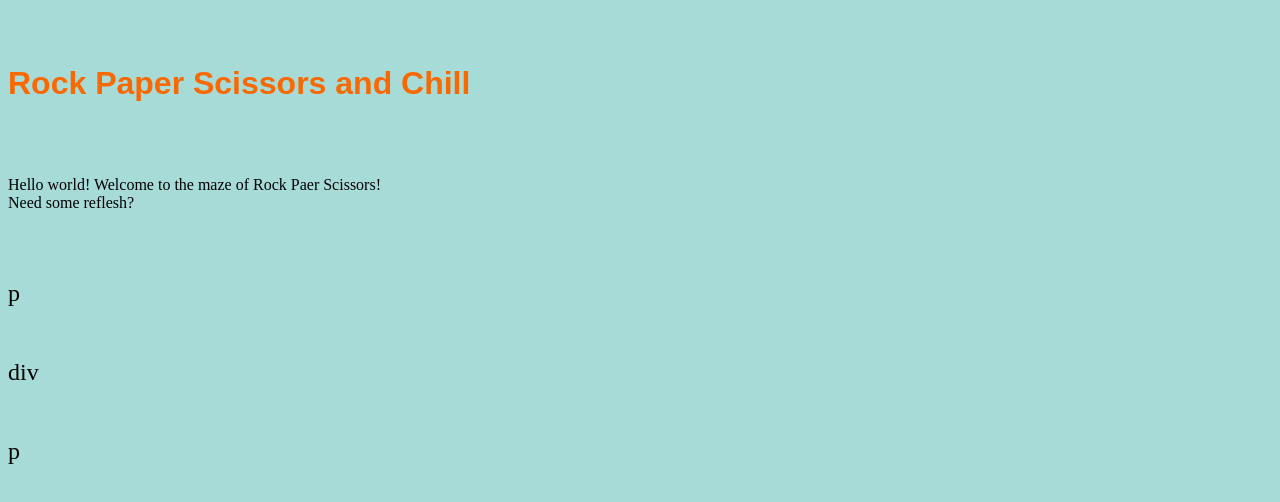
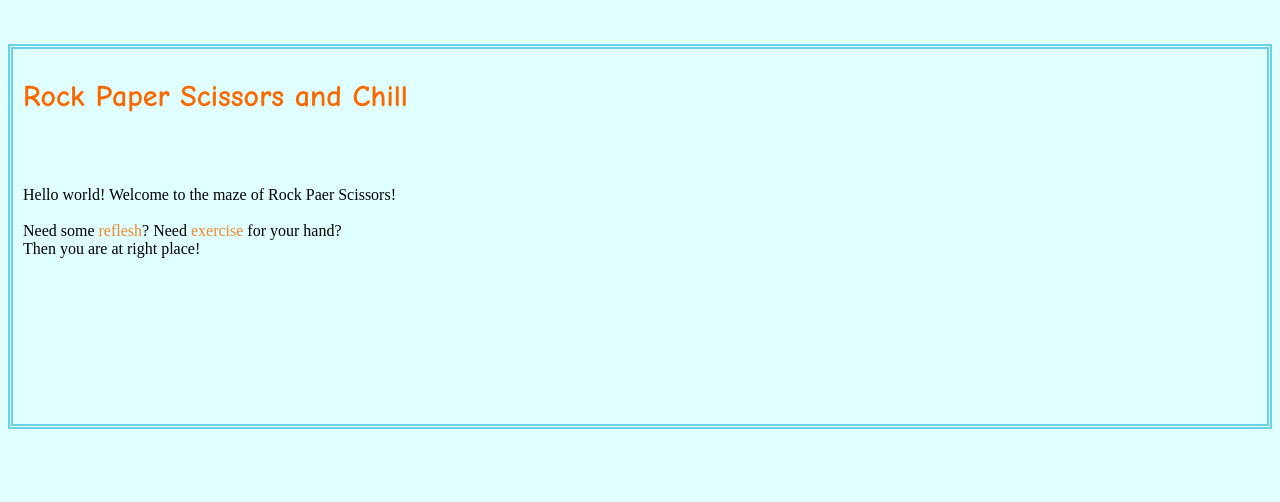
Before and after one commit to tanysaur/leapmotion-rps, a website: page public/index.html in a window 1280 px wide. Drawn offline with nearby package versions, Linux system fonts and the light colour scheme.

Commit message:
new-update

```diff
--- a/public/index.css
+++ b/public/index.css
@@ -0,0 +1,10 @@
+
+h1 {
+  font-family: Comic Sans MS;
+  font-size: 30px;
+}
+
+p　{
+  font-family: arial;
+  font-size: 10px;
+}
--- a/public/index.html
+++ b/public/index.html
@@ -1,7 +1,7 @@
 <!DOCTYPE html>
 <html>
 <head>
-  <body><body bgcolor="A7DBD8">
+  <body><body bgcolor="#E0FFFF">
   <title>RPS N Chill</title>
   <link rel="stylesheet" tyoe="text/css" href="index.css">
   <script src="/socket.io/socket.io.js"></script>
@@ -9,30 +9,30 @@
 </head>
 <br>
 <br>
-  <h1><font face = arial black><font color="FA6900">Rock Paper Scissors and Chill </font></font></h1>
+<div style="padding: 10px; margin-bottom: 10px; border: 5px double #69D2E7;">
+  <h1><font color="FA6900">Rock Paper Scissors and Chill </font></h1>
   <br>
   <br>
   <p>
     Hello world! Welcome to the maze of Rock Paer Scissors!<br>
-    Need some reflesh?
+    <br>
+    Need some <font color="F38630">reflesh</font>? Need <font color="F38630">exercise </font>for your hand?<br>
+    Then you are at right place!</font></p>
   </p>
   <br>
   <br>
   <p id="count-box">
-  <font size="5"> p </font>
 </p>
 <br>
 <br>
 <div>
-  <font size="5"> div </font>
 </div>
 <br>
 <br>
-<p>
-  <font size="5"> p </font>
+<p id="player-choice">
 </p>
 
 
 </body>
-
+</div>
 </html>
```
